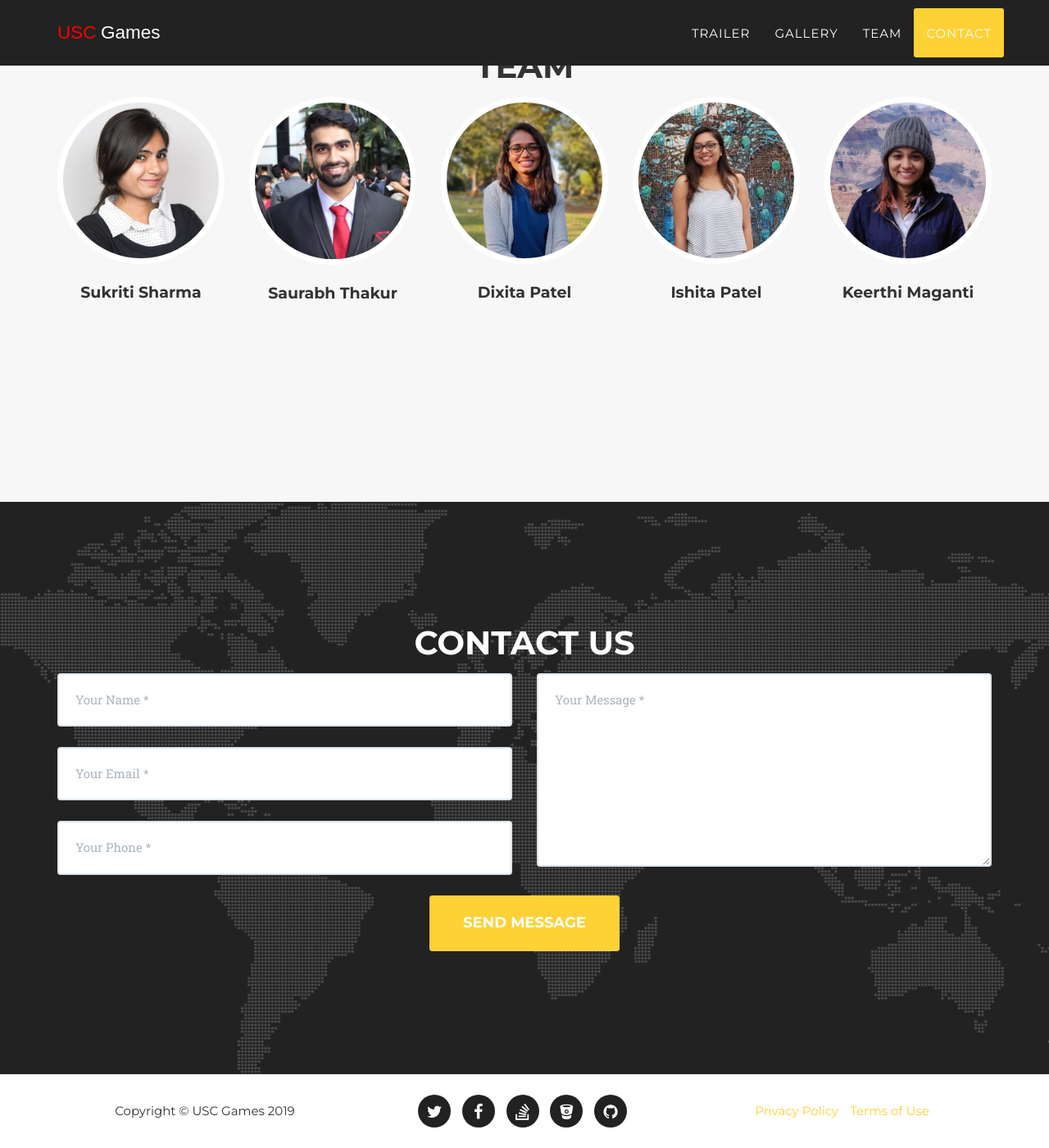
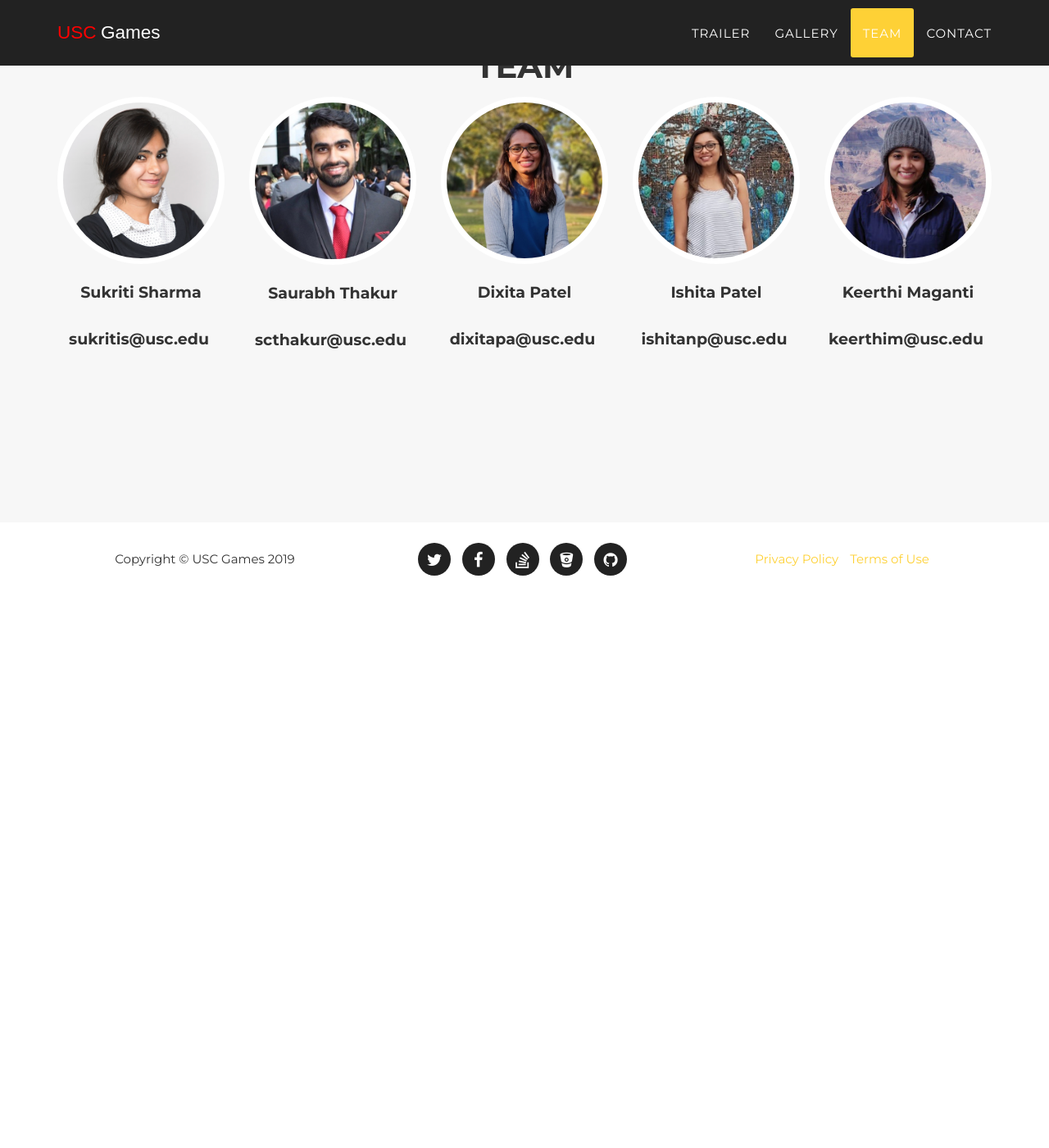
Before and after one commit to SmashVR/SmashVR.github.io, a Jekyll site: the page built from index.html, in a window 1280 px wide and 1400 px high, scrolled down 3171 px. Shown: the whole window at 82% size. Built offline with Jekyll 4.4.1, drawn with Linux system fonts in a browser that asks for light colours; some web fonts are replaced; after the commit the page ends 3898 px from its top, so only the background shows below that.

Commit message:
email and contact us

```diff
--- a/_config.yml
+++ b/_config.yml
@@ -11,6 +11,7 @@ description: "Write an awesome description for your new site here. You can edit
 people:
 - name: Sukriti Sharma
   pic: 1
+  email: sukritis@usc.edu
   social:
     - title: Github
       url: #
@@ -19,6 +20,7 @@ people:
 
 - name: Saurabh Thakur
   pic: 2
+  email: scthakur@usc.edu
   social:
     - title: Github
       url: #
@@ -27,6 +29,7 @@ people:
 
 - name: Dixita Patel
   pic: 3
+  email: dixitapa@usc.edu
   social:
     - title: Github
       url: #
@@ -35,6 +38,7 @@ people:
 
 - name: Ishita Patel
   pic: 4
+  email: ishitanp@usc.edu
   social:
     - title: Github
       url: #
@@ -43,6 +47,7 @@ people:
 
 - name: Keerthi Maganti
   pic: 5
+  email: keerthim@usc.edu
   social:
     - title: Github
       url: #
--- a/_includes/team.html
+++ b/_includes/team.html
@@ -17,7 +17,7 @@
                         <ul class="list-inline social-buttons">
 
                             <li>
-
+                                <h4>{{ member.email }}</h4>
                             </li>
 
 
--- a/_layouts/default.html
+++ b/_layouts/default.html
@@ -10,7 +10,7 @@
     {% include services.html %}
     {% include portfolio_grid.html %}
     {% include team.html %}
-    {% include contact.html %}
+
     {% include footer.html %}
     {% include modals.html %}
     {% include js.html %}
```
